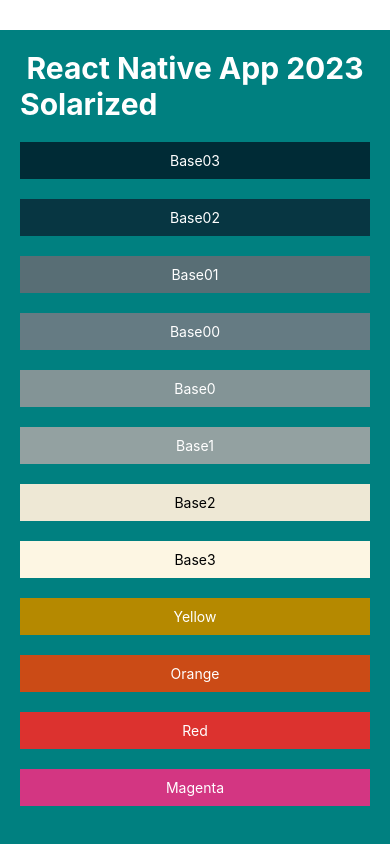
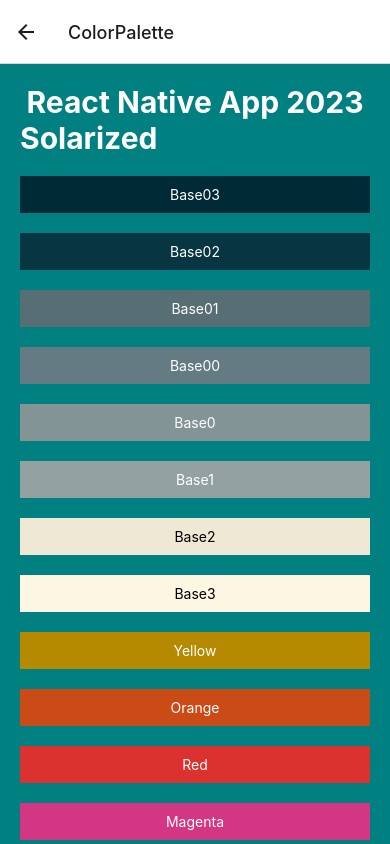
Before and after one commit to lucasoneves/react-native2023, a React Native app: screen /ColorPalette in a window 390 px wide. Shown: the top 844 px of the page. Built offline with nearby package versions, Linux system fonts and the light colour scheme.

Commit message:
Adding navigation

```diff
--- a/App.js
+++ b/App.js
@@ -1,78 +1,19 @@
 import React from 'react';
-import { View, Text, SafeAreaView, StyleSheet, FlatList } from 'react-native';
-import BoxColor from './components/ColorBox';
-const COLORS = [
-  { colorName: 'Base03', hexCode: '#002b36' },
-  { colorName: 'Base02', hexCode: '#073642' },
-  { colorName: 'Base01', hexCode: '#586e75' },
-  { colorName: 'Base00', hexCode: '#657b83' },
-  { colorName: 'Base0', hexCode: '#839496' },
-  { colorName: 'Base1', hexCode: '#93a1a1' },
-  { colorName: 'Base2', hexCode: '#eee8d5' },
-  { colorName: 'Base3', hexCode: '#fdf6e3' },
-  { colorName: 'Yellow', hexCode: '#b58900' },
-  { colorName: 'Orange', hexCode: '#cb4b16' },
-  { colorName: 'Red', hexCode: '#dc322f' },
-  { colorName: 'Magenta', hexCode: '#d33682' },
-  { colorName: 'Violet', hexCode: '#6c71c4' },
-  { colorName: 'Blue', hexCode: '#268bd2' },
-  { colorName: 'Cyan', hexCode: '#2aa198' },
-  { colorName: 'Green', hexCode: '#859900' },
-];
+import { NavigationContainer } from '@react-navigation/native';
+import Home from './screens/Home';
+import ColorPalette from './screens/ColorPalette';
+import { createStackNavigator } from '@react-navigation/stack';
+
+const Stack = createStackNavigator();
 const App = () => {
   return (
-    <SafeAreaView style={styles.safeArea}>
-      <View style={styles.container}>
-        <Text style={styles.text}>React Native App 2023</Text>
-        <FlatList
-          // eslint-disable-next-line react-native/no-inline-styles
-          style={{ width: '100%' }}
-          data={COLORS}
-          keyExtractor={(item) => item.colorName}
-          renderItem={({ item }) => (
-            <BoxColor
-              text={item.colorName}
-              bgColor={item.hexCode}
-              color={
-                parseInt(item.hexCode.replace('#', ''), 16) > 0xffffff / 1.1
-                  ? '#000'
-                  : '#fff'
-              }
-            />
-          )}
-          ListHeaderComponent={<Text style={styles.text}>Solarized</Text>}
-        />
-      </View>
-    </SafeAreaView>
+    <NavigationContainer>
+      <Stack.Navigator>
+        <Stack.Screen name="Home" component={Home} />
+        <Stack.Screen name="ColorPalette" component={ColorPalette} />
+      </Stack.Navigator>
+    </NavigationContainer>
   );
 };
 
-const styles = StyleSheet.create({
-  safeArea: {
-    flex: 2,
-  },
-  container: {
-    marginTop: 30,
-    padding: 20,
-    backgroundColor: 'teal',
-    justifyContent: 'center',
-    alignItems: 'center',
-    flex: 1,
-  },
-  text: {
-    color: '#fff',
-    fontWeight: 'bold',
-    fontSize: 30,
-  },
-  black: {
-    backgroundColor: '#999',
-  },
-  blue: {
-    backgroundColor: 'lightblue',
-  },
-  cyan: {
-    backgroundColor: '#0D98BA',
-  },
-});
-
 export default App;
--- /dev/null
+++ b/screens/ColorPalette.js
@@ -0,0 +1,81 @@
+import React from 'react';
+
+import { View, Text, SafeAreaView, FlatList, StyleSheet } from 'react-native';
+
+import BoxColor from '../components/ColorBox';
+
+const COLORS = [
+  { colorName: 'Base03', hexCode: '#002b36' },
+  { colorName: 'Base02', hexCode: '#073642' },
+  { colorName: 'Base01', hexCode: '#586e75' },
+  { colorName: 'Base00', hexCode: '#657b83' },
+  { colorName: 'Base0', hexCode: '#839496' },
+  { colorName: 'Base1', hexCode: '#93a1a1' },
+  { colorName: 'Base2', hexCode: '#eee8d5' },
+  { colorName: 'Base3', hexCode: '#fdf6e3' },
+  { colorName: 'Yellow', hexCode: '#b58900' },
+  { colorName: 'Orange', hexCode: '#cb4b16' },
+  { colorName: 'Red', hexCode: '#dc322f' },
+  { colorName: 'Magenta', hexCode: '#d33682' },
+  { colorName: 'Violet', hexCode: '#6c71c4' },
+  { colorName: 'Blue', hexCode: '#268bd2' },
+  { colorName: 'Cyan', hexCode: '#2aa198' },
+  { colorName: 'Green', hexCode: '#859900' },
+];
+
+const ColorPalette = () => {
+  return (
+    <SafeAreaView style={styles.safeArea}>
+      <View style={styles.container}>
+        <Text style={styles.text}>React Native App 2023</Text>
+        <FlatList
+          // eslint-disable-next-line react-native/no-inline-styles
+          style={{ width: '100%' }}
+          data={COLORS}
+          keyExtractor={(item) => item.colorName}
+          renderItem={({ item }) => (
+            <BoxColor
+              text={item.colorName}
+              bgColor={item.hexCode}
+              color={
+                parseInt(item.hexCode.replace('#', ''), 16) > 0xffffff / 1.1
+                  ? '#000'
+                  : '#fff'
+              }
+            />
+          )}
+          ListHeaderComponent={<Text style={styles.text}>Solarized</Text>}
+        />
+      </View>
+    </SafeAreaView>
+  );
+};
+
+const styles = StyleSheet.create({
+  safeArea: {
+    flex: 2,
+  },
+  container: {
+    padding: 20,
+    backgroundColor: 'teal',
+    justifyContent: 'center',
+    alignItems: 'center',
+    flex: 1,
+  },
+  text: {
+    color: '#fff',
+    fontWeight: 'bold',
+    fontSize: 30,
+  },
+  black: {
+    backgroundColor: '#999',
+  },
+  blue: {
+    backgroundColor: 'lightblue',
+  },
+  cyan: {
+    backgroundColor: '#0D98BA',
+  },
+});
+
+export default ColorPalette;
--- /dev/null
+++ b/screens/Home.js
@@ -0,0 +1,19 @@
+import React from 'react';
+
+import { View, Text, TouchableOpacity } from 'react-native';
+
+const Home = ({ navigation }) => {
+  return (
+    <View>
+      <TouchableOpacity
+        onPress={() => {
+          navigation.navigate('ColorPalette');
+        }}
+      >
+        <Text>Solarized</Text>
+      </TouchableOpacity>
+    </View>
+  );
+};
+
+export default Home;
```
Also changed, not shown: package.json (+8 -1 lines), 2 other files (tests, documents, lock files or other folders).
